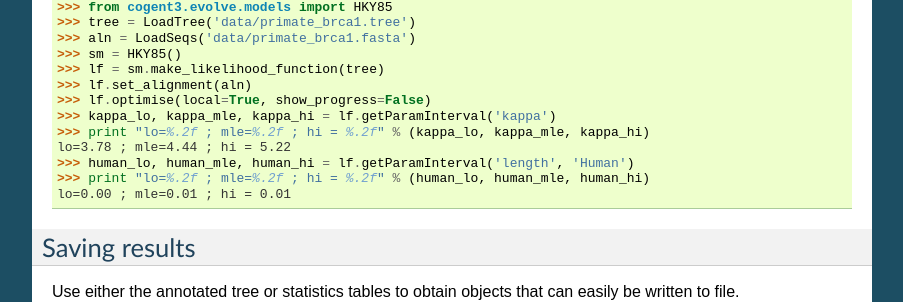
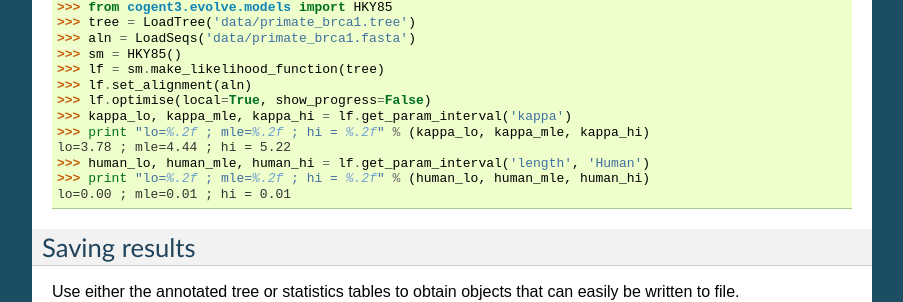
Before and after one commit to cogent3/cogent3, a Sphinx documentation site: the page built from doc/cookbook/using_likelihood_to_perform_evolutionary_analyses.rst, in a window 1280 px wide and 900 px high, scrolled down 9402 px. Shown: the part 151-453 px from the top of the window, without its empty margins (198-1101 px from the left). Built offline with Sphinx 7.4.7, drawn with Linux system fonts in a browser that asks for light colours; formulas are drawn with MathJax 3; pages that are not in the unit, such as notebooks, are missing from menus.

Commit message:
getParamInterval to get_param_interval

```diff
--- a/doc/cookbook/using_likelihood_to_perform_evolutionary_analyses.rst
+++ b/doc/cookbook/using_likelihood_to_perform_evolutionary_analyses.rst
@@ -569,10 +569,10 @@ The profile method is used to calculate a confidence interval for a named parame
     >>> lf = sm.make_likelihood_function(tree)
     >>> lf.set_alignment(aln)
     >>> lf.optimise(local=True, show_progress=False)
-    >>> kappa_lo, kappa_mle, kappa_hi = lf.getParamInterval('kappa')
+    >>> kappa_lo, kappa_mle, kappa_hi = lf.get_param_interval('kappa')
     >>> print "lo=%.2f ; mle=%.2f ; hi = %.2f" % (kappa_lo, kappa_mle, kappa_hi)
     lo=3.78 ; mle=4.44 ; hi = 5.22
-    >>> human_lo, human_mle, human_hi = lf.getParamInterval('length', 'Human')
+    >>> human_lo, human_mle, human_hi = lf.get_param_interval('length', 'Human')
     >>> print "lo=%.2f ; mle=%.2f ; hi = %.2f" % (human_lo, human_mle, human_hi)
     lo=0.00 ; mle=0.01 ; hi = 0.01
 
```
Also changed, not shown: 2 other files.
